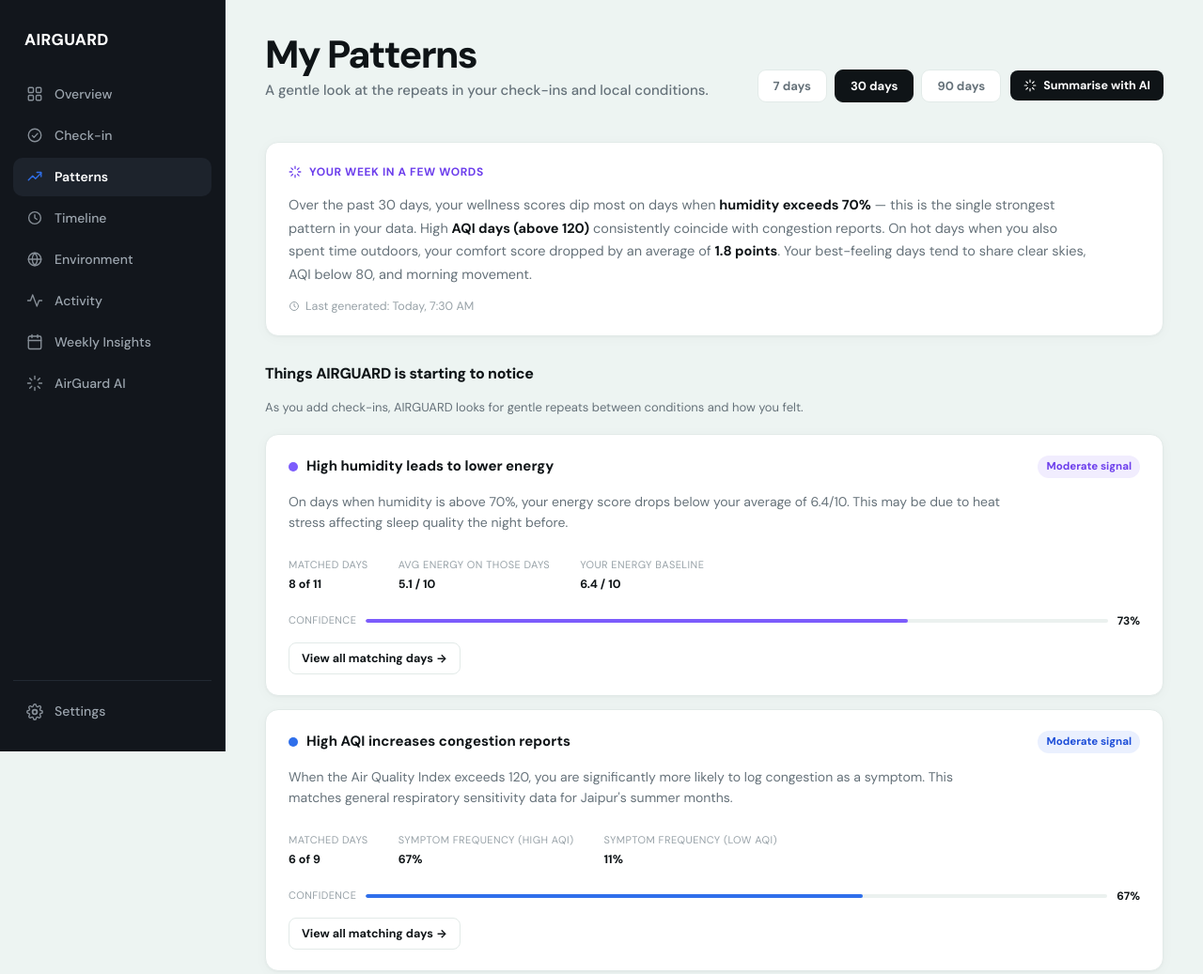
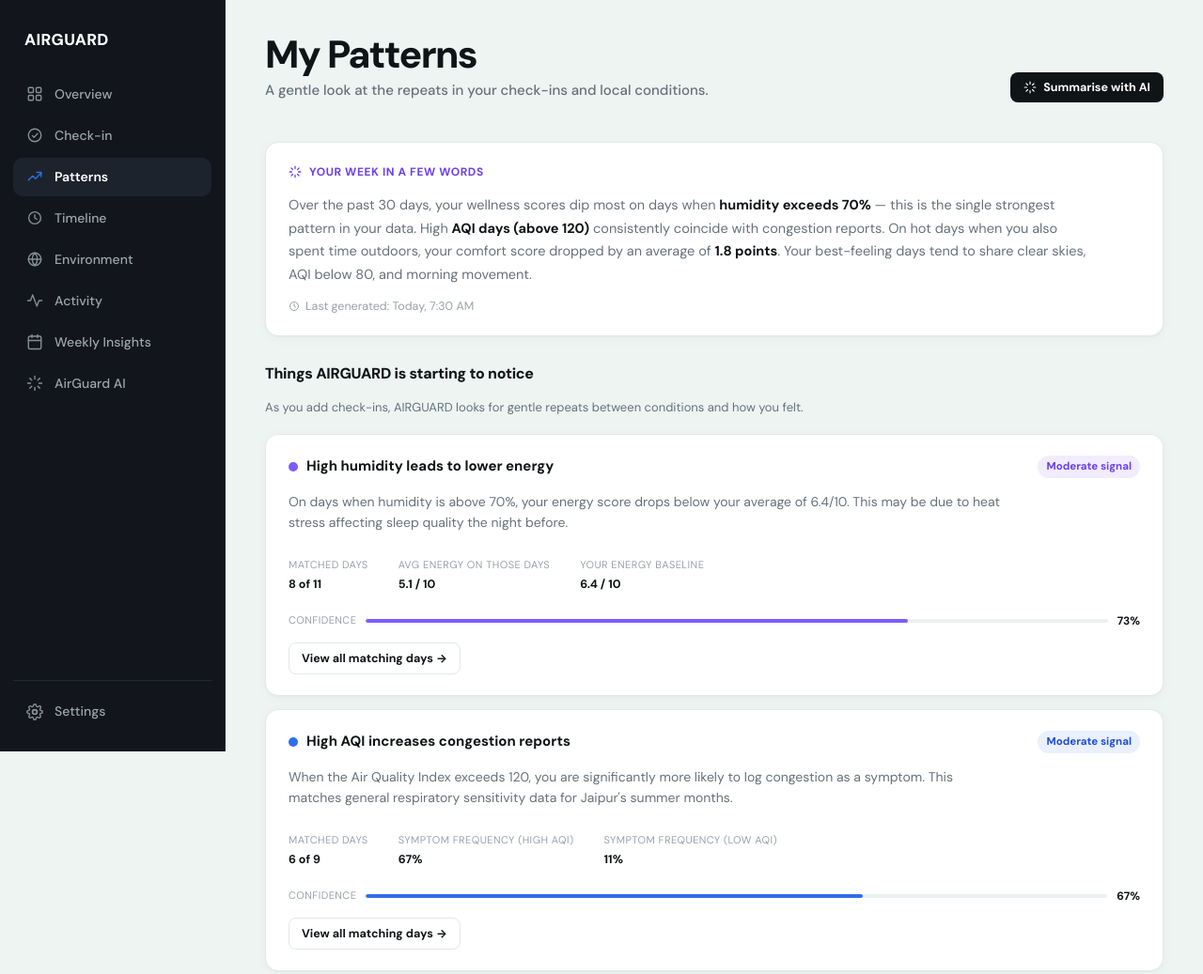
Before and after one commit to deacodes/airguard, a plain HTML site: page patterns.html in a window 1280 px wide. Shown: the top 1037 px of the page at 94% size. Drawn offline with Linux system fonts and the light colour scheme; no server answers; a script that the page names is missing.

Commit message:
remove non-functional timeline btns

```diff
--- a/patterns.html
+++ b/patterns.html
@@ -395,11 +395,7 @@
             <p class="page-subtitle">A gentle look at the repeats in your check-ins and local conditions.</p>
           </div>
           <div style="display:flex; align-items:center; gap:10px;">
-            <div class="timeline-controls" style="margin-bottom:0;">
-              <button class="toggle-btn" data-days="7">7 days</button>
-              <button class="toggle-btn active" data-days="30">30 days</button>
-              <button class="toggle-btn" data-days="90">90 days</button>
-            </div>
+
             <button class="btn btn-dark btn-sm" id="aiSummariseBtn" style="display:flex; align-items:center; gap:7px;">
               <svg width="14" height="14" viewBox="0 0 24 24" fill="none" stroke="currentColor" stroke-width="2"
                 stroke-linecap="round" stroke-linejoin="round">
```
